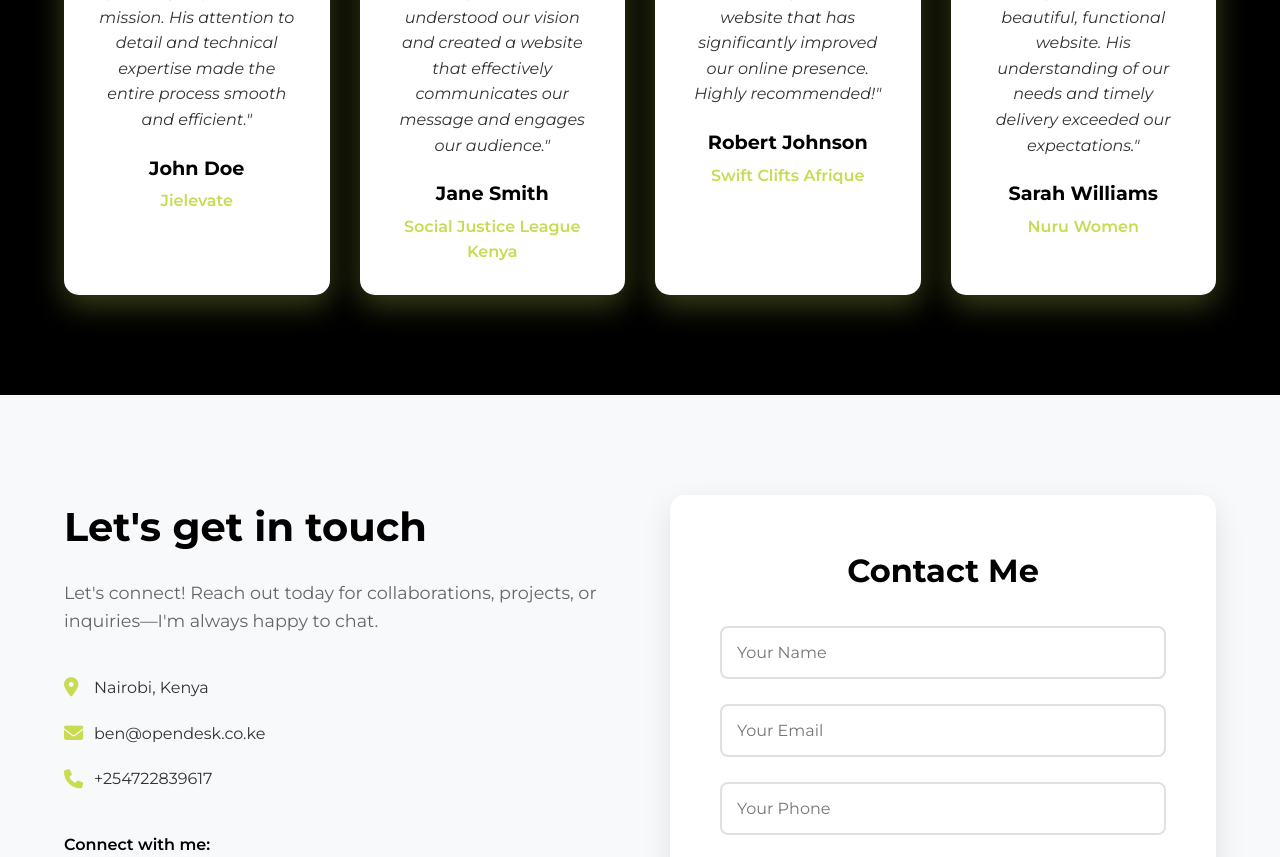
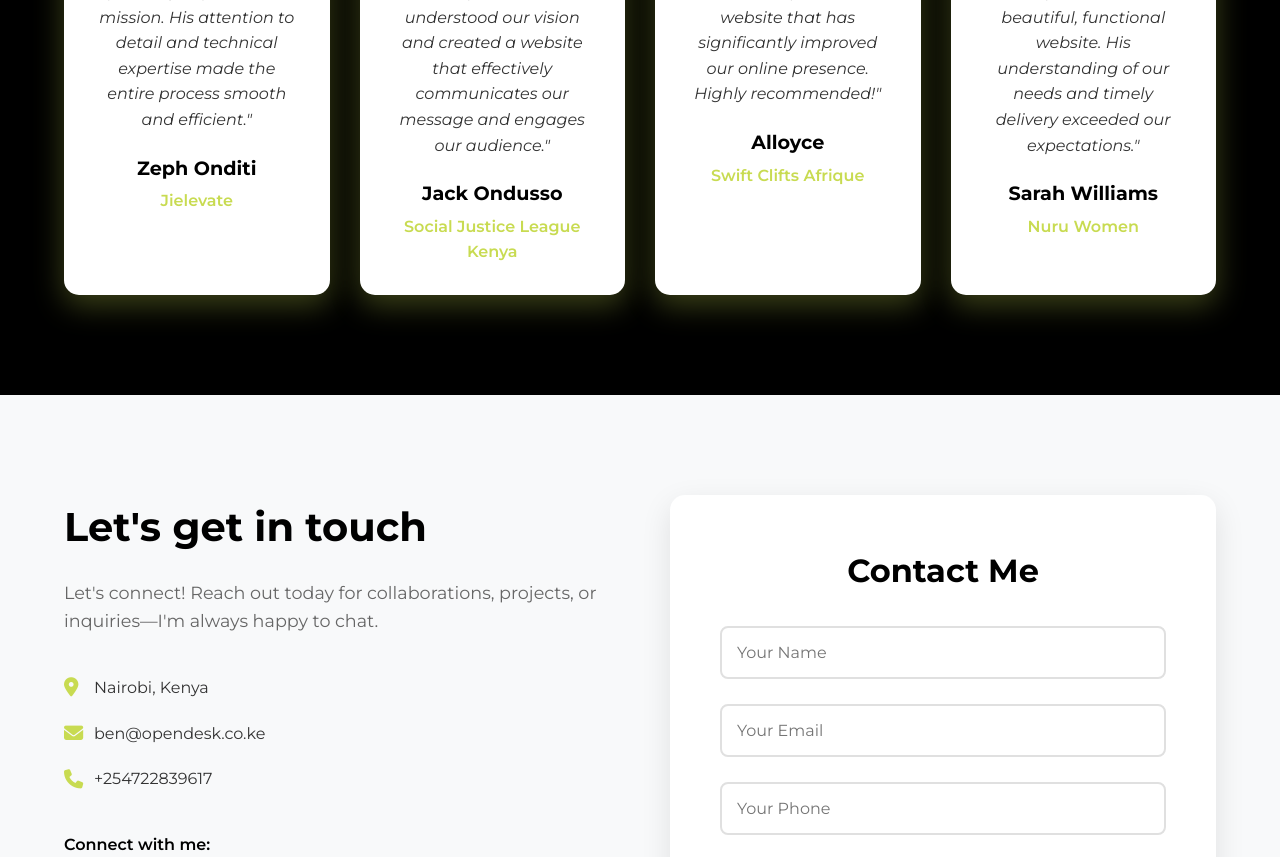
Before and after one commit to Benjakusa/my-portfolio-website, a plain HTML site: page index.html in a window 1280 px wide. Shown: the part 3500-4357 px from the top of the page. Drawn offline with Linux system fonts and the light colour scheme; a script that the page names is missing.

Commit message:
changed testimonials

```diff
--- a/index.html
+++ b/index.html
@@ -129,7 +129,7 @@
             <div class="testimonial-card">
                 <img src="client1.jpg" alt="Client from Jielevate">
                 <p>"Benard delivered an exceptional website that perfectly captures our mission. His attention to detail and technical expertise made the entire process smooth and efficient."</p>
-                <h3>John Doe</h3>
+                <h3>Zeph Onditi</h3>
                 <span>Jielevate</span>
             </div>
 
@@ -137,7 +137,7 @@
             <div class="testimonial-card">
                 <img src="client2.jpg" alt="Client from Social Justice League">
                 <p>"Working with Benard was a pleasure. He understood our vision and created a website that effectively communicates our message and engages our audience."</p>
-                <h3>Jane Smith</h3>
+                <h3>Jack Ondusso</h3>
                 <span>Social Justice League Kenya</span>
             </div>
 
@@ -145,7 +145,7 @@
             <div class="testimonial-card">
                 <img src="client3.jpg" alt="Client from Swift Clifts">
                 <p>"Benard's technical skills and creative approach resulted in a professional website that has significantly improved our online presence. Highly recommended!"</p>
-                <h3>Robert Johnson</h3>
+                <h3>Alloyce</h3>
                 <span>Swift Clifts Afrique</span>
             </div>
 
```
